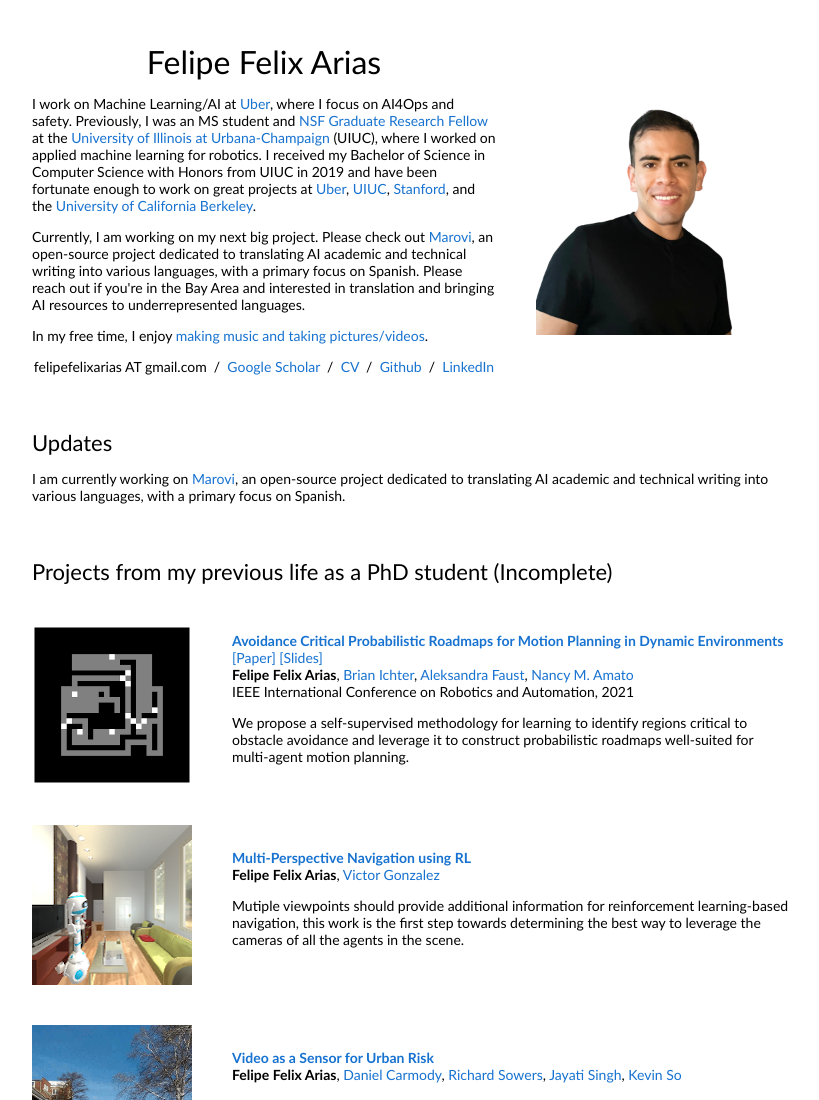
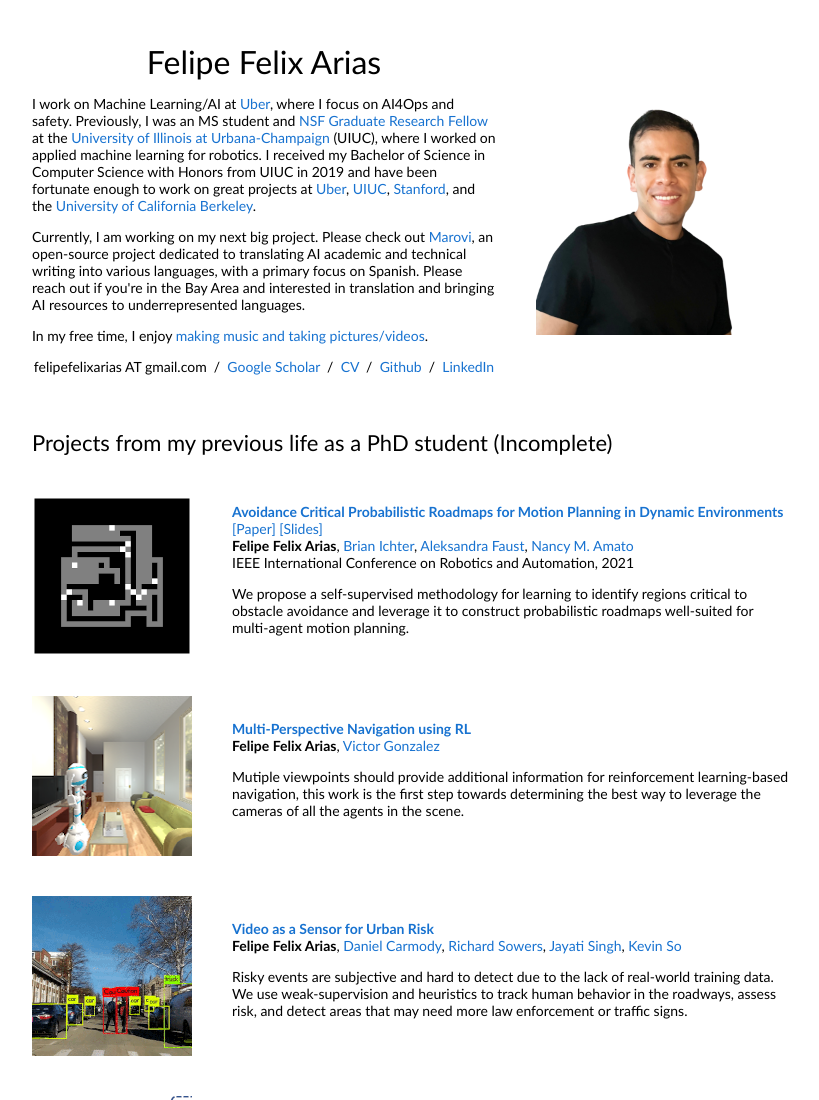
Before and after one commit to felipefelixarias/felipefelixarias.github.io, a plain HTML site: page index.html in a window 1280 px wide. Shown: the top 1100 px of the page, without its empty margins (228-1047 px from the left). Drawn offline with Linux system fonts and the light colour scheme.

Commit message:
Update index.html

```diff
--- a/index.html
+++ b/index.html
@@ -37,16 +37,6 @@
             </td>
             <td style="padding:2.5%;width:40%;max-width:40%">
               <a href="images/FelipeFelixArias102020.jpg"><img style="width:100%;max-width:100%" alt="profile photo" src="images/FelipeFelixArias102020.jpg" class="hoverZoomLink"></a>
-            </td>
-          </tr>
-        </tbody></table>
-        <table style="width:100%;border:0px;border-spacing:0px;border-collapse:separate;margin-right:auto;margin-left:auto;"><tbody>
-            <tr>
-            <td style="padding:20px;width:100%;vertical-align:middle">
-              <heading>Updates</heading>
-              <p>
-                  I am currently working on <a href="https://github.com/felipefelixarias/MaroviTranslation">Marovi</a>, an open-source project dedicated to translating AI academic and technical writing into various languages, with a primary focus on Spanish.
-              </p>
             </td>
           </tr>
         </tbody></table>
```
